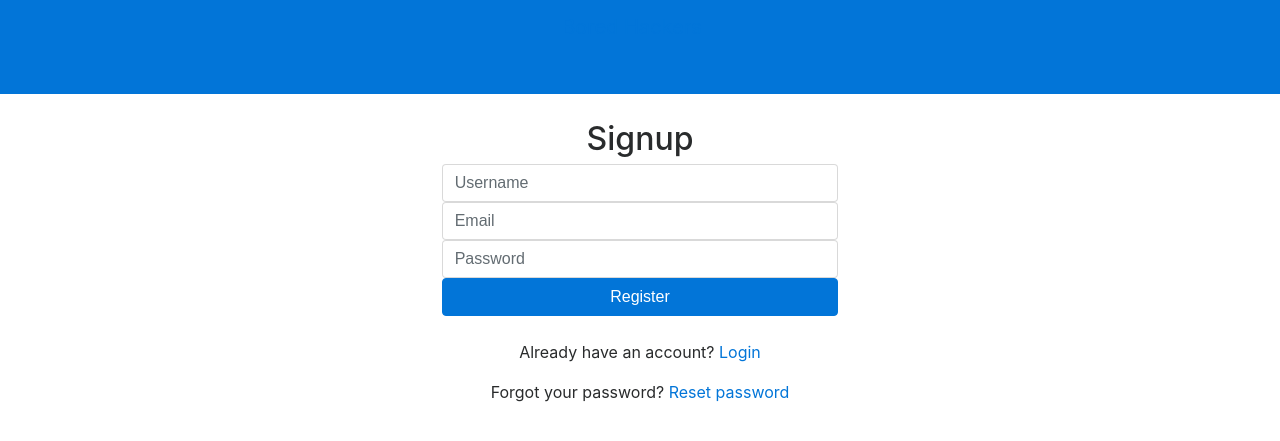
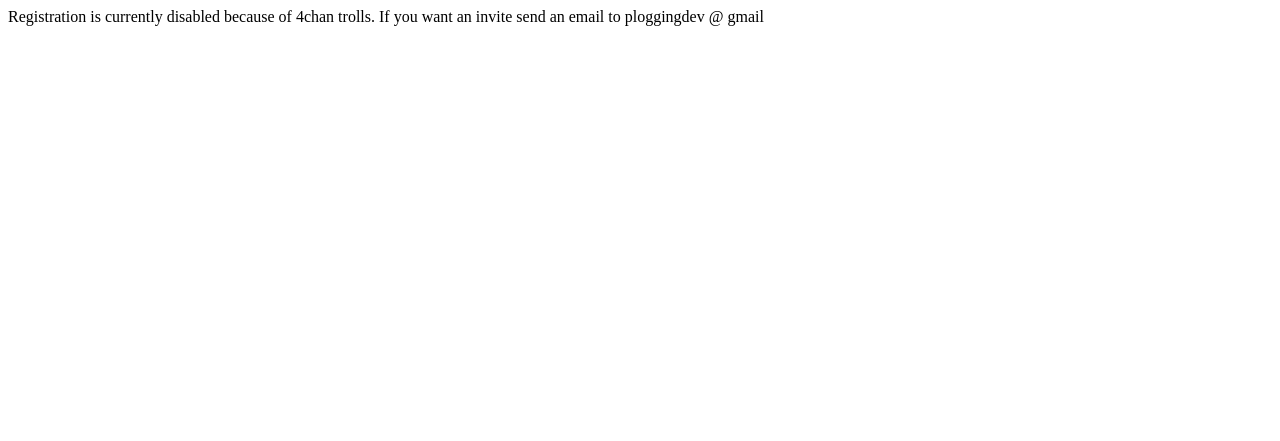
Before and after one commit to ploggingdev/hackerschat, a Django app: page /register/ in a window 1280 px wide. Shown: the top 441 px of the page. Run offline with Django 3.2, Linux system fonts and the light colour scheme; some libraries are stand-ins or nearby versions.

Commit message:
Disable registration temporarily

```diff
--- a/mainapp/templates/mainapp/home_page.html
+++ b/mainapp/templates/mainapp/home_page.html
@@ -3,10 +3,11 @@
 
 {% block title %}Bored Hackers{% endblock %}
 {% block content %}
-<br/><br/>
+<br/>
 <div class="container-fluid">
     {% include "registration/errors_and_messages.html" %}
-
+    <p class="text-info">Registration is currently disabled because of 4chan trolls. If you want an invite send an email to ploggingdev @ gmail</p>
+    <br/>
     <div class="row">
             <div class="col-md-2 offset-md-1 text-left pre-scrollable">
                 <p>
--- a/user_auth/views.py
+++ b/user_auth/views.py
@@ -11,12 +11,14 @@ from django.core.exceptions import ValidationError
 from django.core import exceptions
 from .models import UserProfile
 from django.utils.http import is_safe_url
+from django.http import HttpResponse
 
 class RegisterView(View):
     form_class  = RegisterForm
     template_name = 'registration/register.html'
 
     def get(self, request, *args, **kwargs):
+        return HttpResponse("Registration is currently disabled because of 4chan trolls. If you want an invite send an email to ploggingdev @ gmail")
         if request.user.is_authenticated:
             messages.info(request, "You are already logged in.")
             return redirect(reverse('user_auth:profile'))
```
